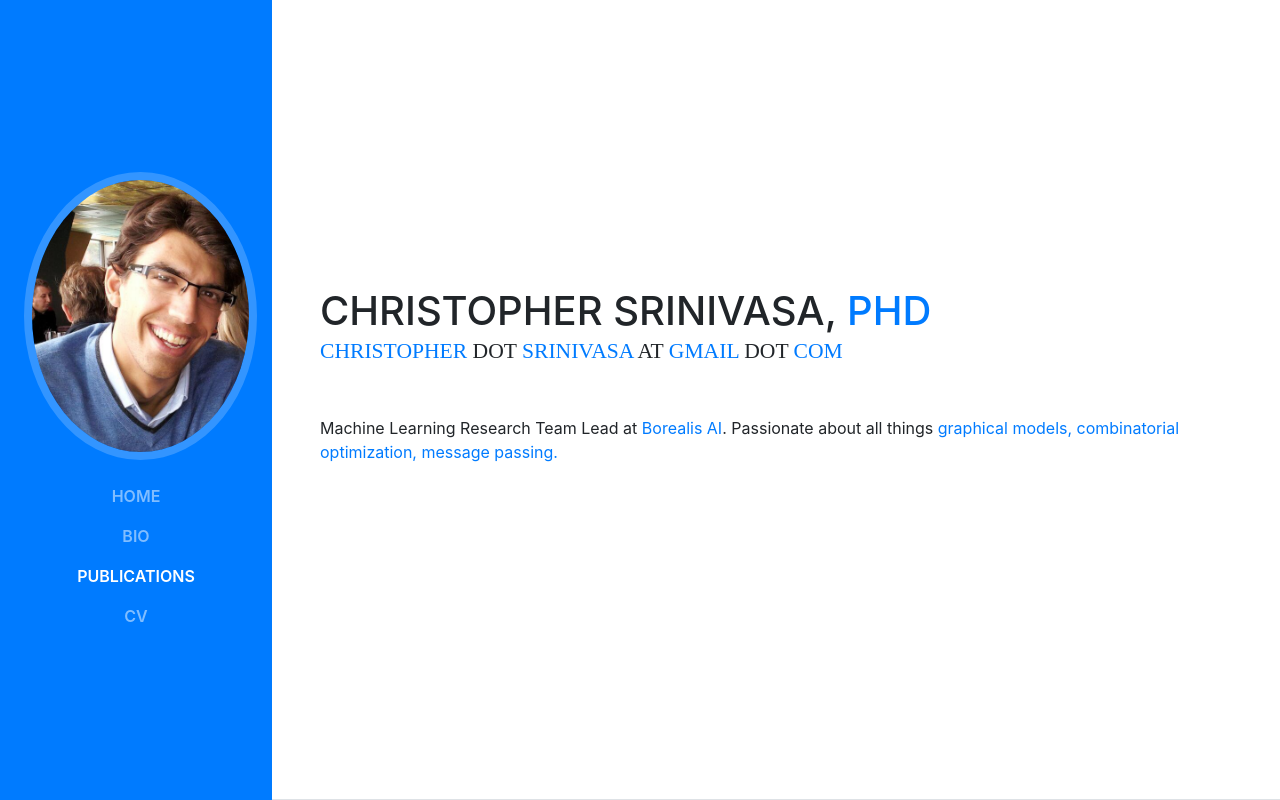
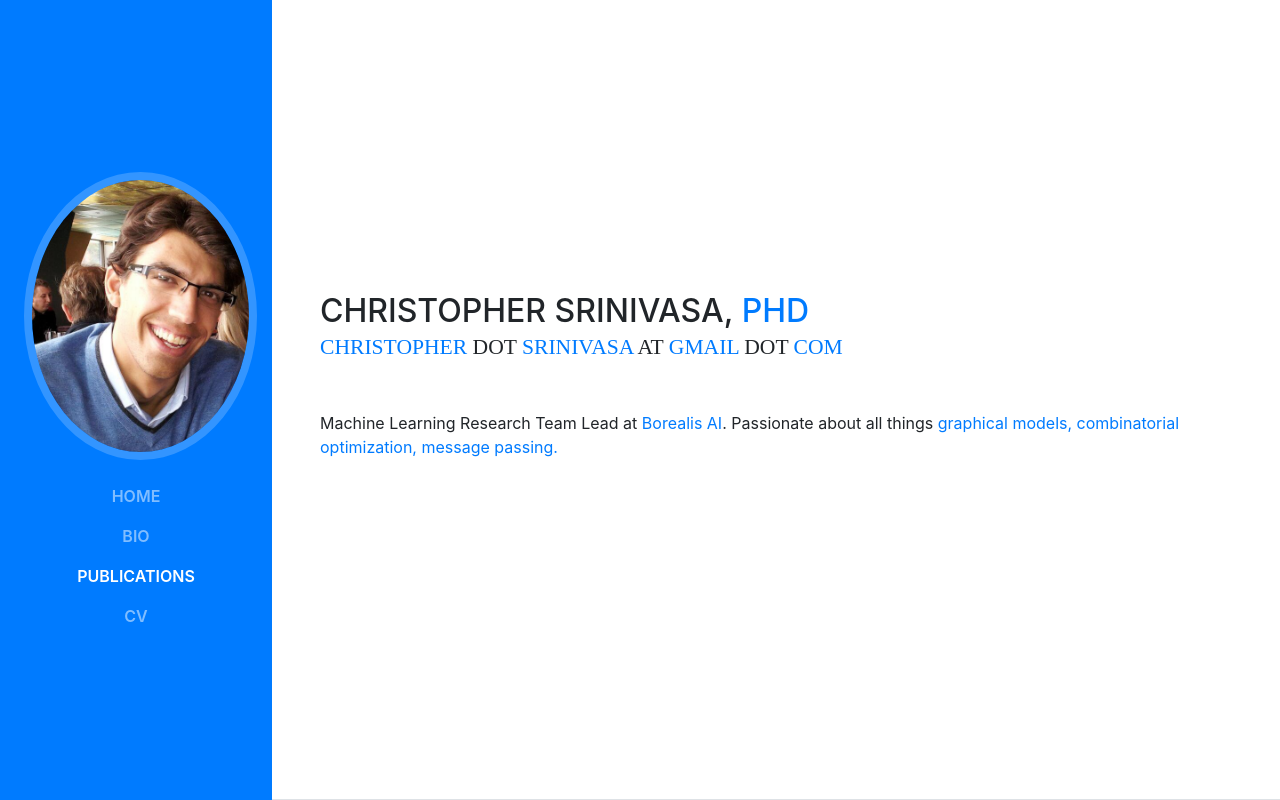
Before and after one commit to christophersrinivasa/christophersrinivasa.github.io, a website with bundled scripts: page index.html in a window 1280 px wide. Shown: the top 800 px of the page. Built offline with nearby package versions, Linux system fonts and the light colour scheme; a web font is replaced by a local one.

Commit message:
Update index.html

```diff
--- a/index.html
+++ b/index.html
@@ -59,9 +59,9 @@
 
       <section class="resume-section p-3 p-lg-5 d-flex d-column" id="home">
         <div class="my-auto">
-          <h1 class="mb-0">Christopher Srinivasa,
+          <h2 class="mb-0">Christopher Srinivasa,
             <span class="text-primary">PHD</span>
-          </h1>
+          </h2>
           <div class="subheading mb-5"> <span class="text-primary"> christopher </span> DOT <span class="text-primary"> srinivasa </span> AT <span class="text-primary"> gmail </span> DOT <span class="text-primary"> com </span> </div>
           <p class="mb-5"> Machine Learning Research Team Lead at <a href="http://www.borealisai.com/" target="_blank"><span class="text-primary">Borealis AI</span></a>. Passionate about all things <span class="text-primary"> graphical models, combinatorial optimization, message passing. </span> </p>
 
```
